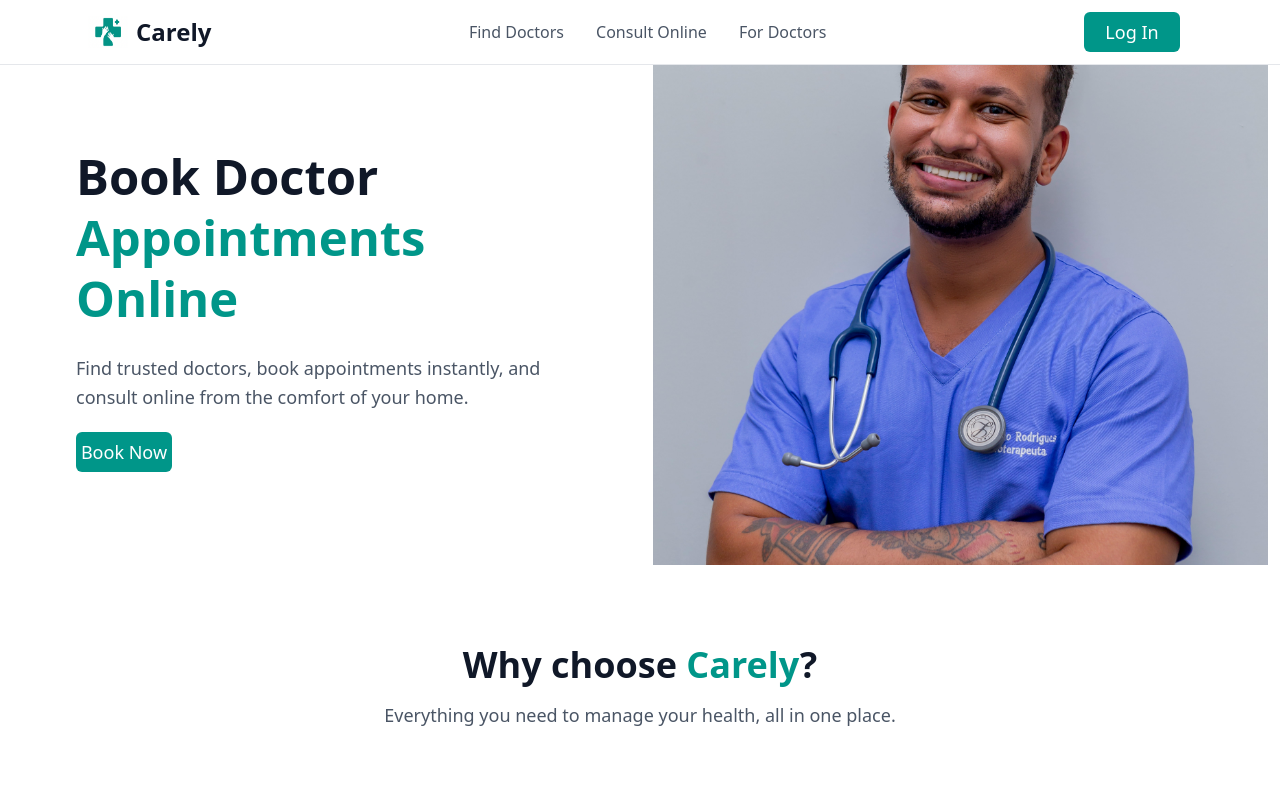
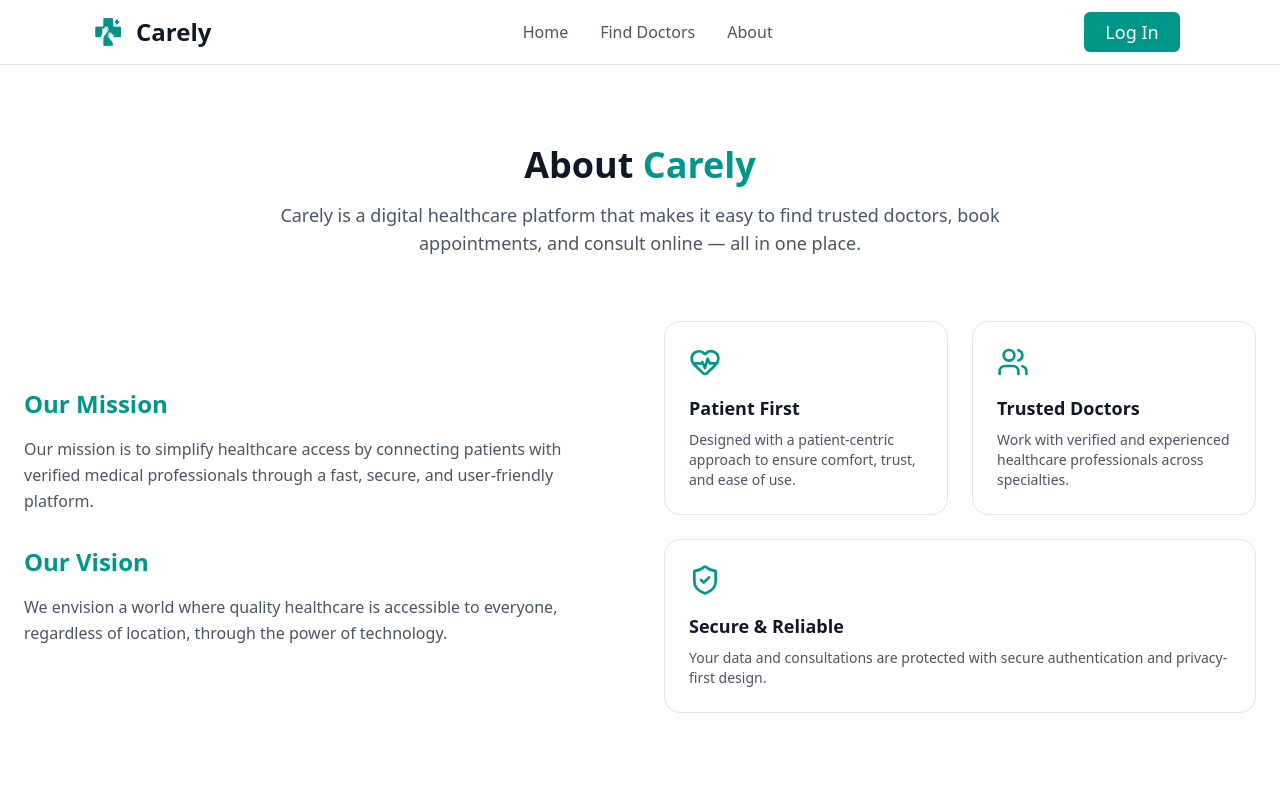
Before and after one commit to kajolsinghme/carely, a React (Vite) app in the folder frontend/: page / in a window 1280 px wide. Shown: the top 791 px of the page. Built offline with nearby package versions, Linux system fonts and the light colour scheme.

Commit message:
feat: implement About page with AboutContent component and update Navbar links

```diff
--- a/frontend/src/App.tsx
+++ b/frontend/src/App.tsx
@@ -1,9 +1,11 @@
-import HomePage from './pages/HomePage';
+import About from './pages/About';
+// import HomePage from './pages/HomePage';
 
 const App = () => {
   return (
     <div>
-      <HomePage/>
+      <About/>
+      {/* <HomePage/> */}
     </div>
   )
 }
--- /dev/null
+++ b/frontend/src/components/AboutContent.tsx
@@ -0,0 +1,80 @@
+import { HeartPulse, Users, ShieldCheck } from "lucide-react";
+
+const AboutContent = () => {
+  return (
+    <section className="max-w-7xl mx-auto px-6 py-20">
+      {/* Heading */}
+      <div className="text-center max-w-3xl mx-auto">
+        <h1 className="text-4xl font-bold text-gray-900">
+          About <span className="text-teal-600">Carely</span>
+        </h1>
+        <p className="mt-4 text-lg text-gray-600">
+          Carely is a digital healthcare platform that makes it easy to
+          find trusted doctors, book appointments, and consult online —
+          all in one place.
+        </p>
+      </div>
+
+      {/* Mission + Vision */}
+      <div className="grid grid-cols-1 md:grid-cols-2 gap-12 mt-16 items-center">
+        <div>
+          <h2 className="text-2xl font-semibold text-teal-600">
+            Our Mission
+          </h2>
+          <p className="mt-4 text-gray-600 leading-relaxed">
+            Our mission is to simplify healthcare access by connecting
+            patients with verified medical professionals through a fast,
+            secure, and user-friendly platform.
+          </p>
+
+          <h2 className="text-2xl font-semibold text-teal-600 mt-8">
+            Our Vision
+          </h2>
+          <p className="mt-4 text-gray-600 leading-relaxed">
+            We envision a world where quality healthcare is accessible to
+            everyone, regardless of location, through the power of
+            technology.
+          </p>
+        </div>
+
+        {/* Feature Cards */}
+        <div className="grid grid-cols-1 sm:grid-cols-2 gap-6">
+          <div className="p-6 rounded-2xl border border-gray-200 bg-white">
+            <HeartPulse className="text-teal-600 mb-4" size={32} />
+            <h3 className="text-lg font-semibold text-gray-900">
+              Patient First
+            </h3>
+            <p className="mt-2 text-gray-600 text-sm">
+              Designed with a patient-centric approach to ensure comfort,
+              trust, and ease of use.
+            </p>
+          </div>
+
+          <div className="p-6 rounded-2xl border border-gray-200 bg-white">
+            <Users className="text-teal-600 mb-4" size={32} />
+            <h3 className="text-lg font-semibold text-gray-900">
+              Trusted Doctors
+            </h3>
+            <p className="mt-2 text-gray-600 text-sm">
+              Work with verified and experienced healthcare professionals
+              across specialties.
+            </p>
+          </div>
+
+          <div className="p-6 rounded-2xl border border-gray-200 bg-white sm:col-span-2">
+            <ShieldCheck className="text-teal-600 mb-4" size={32} />
+            <h3 className="text-lg font-semibold text-gray-900">
+              Secure & Reliable
+            </h3>
+            <p className="mt-2 text-gray-600 text-sm">
+              Your data and consultations are protected with secure
+              authentication and privacy-first design.
+            </p>
+          </div>
+        </div>
+      </div>
+    </section>
+  );
+};
+
+export default AboutContent;
--- /dev/null
+++ b/frontend/src/components/DoctorCard.tsx
@@ -0,0 +1,8 @@
+
+const DoctorCard = () => {
+  return (
+    <div>DoctorCard</div>
+  )
+}
+
+export default DoctorCard
--- a/frontend/src/components/Navbar.tsx
+++ b/frontend/src/components/Navbar.tsx
@@ -16,26 +16,32 @@ const Navbar = () => {
           <span className="text-2xl font-semibold text-gray-900">Carely</span>
         </div>
 
-        <ul className="flex items-center gap-8 text-gray-600 font-medium list-none">
+        <ul className="flex items-center gap-8 text-gray-600 font-medium">
           <li>
             <a href="/" className="hover:text-teal-700 transition-colors">
+              Home
+            </a>
+          </li>
+
+          <li>
+            <a
+              href="/doctors"
+              className="hover:text-teal-700 transition-colors"
+            >
               Find Doctors
             </a>
           </li>
+
           <li>
-            <a href="/" className="hover:text-teal-700 transition-colors">
-              Consult Online
-            </a>
-          </li>
-          <li>
-            <a href="/" className="hover:text-teal-700 transition-colors">
-              For Doctors
+            <a href="#about" className="hover:text-teal-700 transition-colors">
+              About
             </a>
           </li>
         </ul>
-        <div className="mr-16"><ReusableButton label="Log In" onClick={handleLogin} /></div>
 
-
+        <div className="mr-16">
+          <ReusableButton label="Log In" onClick={handleLogin} />
+        </div>
       </nav>
     </header>
   );
--- /dev/null
+++ b/frontend/src/components/SearchBar.tsx
@@ -0,0 +1,8 @@
+
+const SearchBar = () => {
+  return (
+    <div>SearchBar</div>
+  )
+}
+
+export default SearchBar
--- /dev/null
+++ b/frontend/src/pages/About.tsx
@@ -0,0 +1,15 @@
+import AboutContent from '../components/AboutContent'
+import Footer from '../components/Footer'
+import Navbar from '../components/Navbar'
+
+const About = () => {
+  return (
+    <div>
+        <Navbar/>
+        <AboutContent/>
+        <Footer/>
+    </div>
+  )
+}
+
+export default About
```
